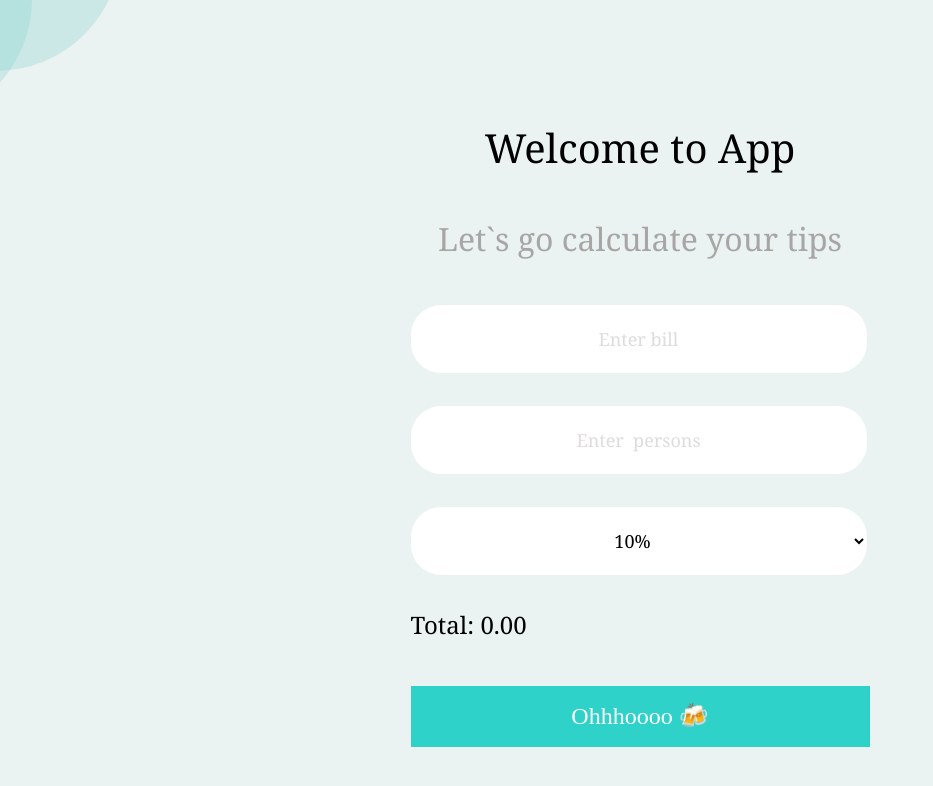
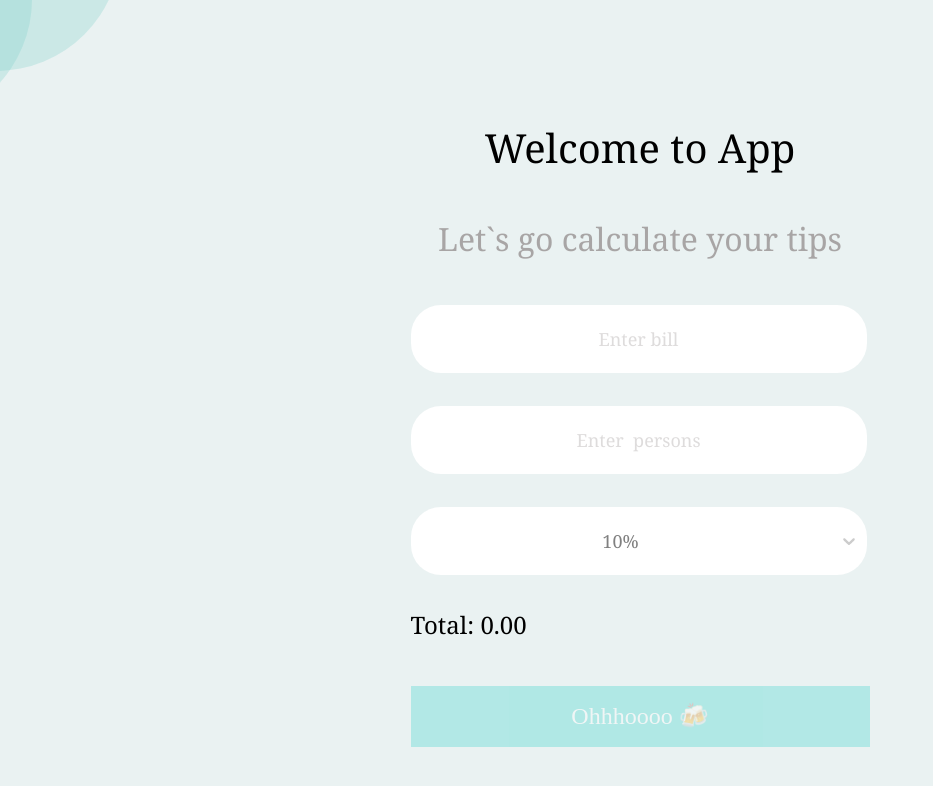
Before and after one commit to KonstantinEw/react-tips-calculator, a React (Create React App) app: page / in a window 1280 px wide. Shown: the top 786 px of the page, without its empty margins (0-933 px from the left). Built offline with nearby package versions, Linux system fonts and the light colour scheme.

Commit message:
add(PROJ-3): add select

```diff
--- a/src/App.tsx
+++ b/src/App.tsx
@@ -1,28 +1,6 @@
-import styled from 'styled-components'
+import { AppWrapper, BgImageWrapper } from './assets/GlobalStyles';
 import { ReactComponent as BgImage } from './assets/icon/shape.svg'
 import { Form } from './components/Form/Form'
-
-const AppWrapper = styled.div`
-  position:relative;
-  display: flex;
-  justify-content:center;
-  width: 1512px;
-  background: #EAF2F2;
-  padding: 203px 0px 138px 0px;
-
-  @media (max-width: 768px) {
-      width: 744px;
-    }
-
-    @media (max-width: 480px) {
-      width: 414px;
-    }
-`
-const BgImageWrapper = styled.div`
-  position:absolute;
-  top:0;
-  left:0;
-`
 
 export const App = () => {
   return (
--- a/src/assets/GlobalStyles.ts
+++ b/src/assets/GlobalStyles.ts
@@ -1,4 +1,4 @@
-import { createGlobalStyle } from "styled-components"
+import styled, { createGlobalStyle } from "styled-components"
 
 export const Global = createGlobalStyle`
 *{
@@ -15,3 +15,25 @@ body{
     align-items: center;
 }
 `
+const AppWrapper = styled.div`
+    position:relative;
+    display: flex;
+    justify-content:center;
+    width: 1512px;
+    background: #EAF2F2;
+    padding: 203px 0px 138px 0px;
+
+    @media (max-width: 768px) {
+        width: 744px;
+        }
+
+        @media (max-width: 480px) {
+        width: 414px;
+        }
+    `
+const BgImageWrapper = styled.div`
+    position:absolute;
+    top:0;
+    left:0;
+`
+export { BgImageWrapper, AppWrapper }
--- a/src/components/Button/Button.tsx
+++ b/src/components/Button/Button.tsx
@@ -1,12 +1,15 @@
-import React from 'react'
+import { isDisabled } from '@testing-library/user-event/dist/utils'
 import { StyledButton } from './buttonStyle'
 
 interface IProps {
-    isDisablet: boolean
+    isDisabled: boolean
 }
 
-export const Button = ({ isDisablet }: IProps) => {
+export const Button = ({ isDisabled }: IProps) => {
+    const handleIsDisablet = () => {
+
+    }
     return (
-        <StyledButton disabled={isDisablet} type='submit'>Ohhhoooo 🍻 </StyledButton>
+        <StyledButton disabled={isDisabled} type='submit'>Ohhhoooo 🍻 </StyledButton>
     )
 }
--- a/src/components/Button/buttonStyle.ts
+++ b/src/components/Button/buttonStyle.ts
@@ -10,6 +10,9 @@ export const StyledButton = styled.button`
     font-weight: 400;
     font-size: 24px;
     color: #FFFFFF;
+    &:disabled {
+        opacity: 0.3;
+    }
     @media (max-width: 768px) {
         width: 321px;
     }
--- a/src/components/CustomSelect/CustomSelect.tsx
+++ b/src/components/CustomSelect/CustomSelect.tsx
@@ -1,11 +1,36 @@
-import { StyledCustomSelect } from "./customSelector"
+import { StyledCustomSelect } from './styledSelect'
 
-export const CustomSelect = () => {
+interface IOptions {
+    value: string,
+    label: string,
+}
+
+interface IProps {
+    value: string,
+    onChange: any
+}
+
+const options: IOptions[] = [
+    { value: '10%', label: '10%' },
+    { value: '15%', label: '15%' },
+    { value: '20%', label: '20%' }
+]
+
+export const CustomSelect = ({ value, onChange }: IProps) => {
+
+    const getPercent = () => {
+        return value ? options.find(percent => percent.value === value) : ''
+    }
+    const getOnChange = (newValue: any) => {
+        onChange(newValue.value)
+    }
+
     return (
-        <StyledCustomSelect>
-            <option value={'10%'}>10%</option>
-            <option value={'15%'}>15%</option>
-            <option value={'20%'}>20%</option>
-        </StyledCustomSelect>
+        <StyledCustomSelect options={options}
+            isSearchable={false}
+            classNamePrefix={'Select'}
+            placeholder={value}
+            onChange={getOnChange}
+            value={getPercent} />
     )
 }
--- a/src/components/CustomSelect/customSelector.ts
+++ /dev/null
@@ -1,28 +0,0 @@
-import styled from 'styled-components'
-
-export const StyledCustomSelect = styled.select`
-    height: 68px;
-    width: 456px;
-    background: #FFFFFF;
-    border-radius: 30px;
-    margin-bottom: 33px;
-    border: none;
-    font-family: Georgia, 'Times New Roman', Times, serif;
-    font-style: normal;
-    font-weight: 400;
-    font-size: 18px;
-    text-align:center;
-    @media (max-width: 768px) {
-        width: 331px;
-    }
-
-
-    &::placeholder {
-    opacity: 0.4;
-    text-align: center;
-    color: #756C6C;
-    }
-    &:focus {
-        outline: none;
-    }
-`
--- /dev/null
+++ b/src/components/CustomSelect/styledSelect.ts
@@ -0,0 +1,26 @@
+import styled from 'styled-components'
+import Select from 'react-select'
+
+export const StyledCustomSelect = styled(Select)`
+    font-family: Georgia, 'Times New Roman', Times, serif;
+    font-style: normal;
+    font-weight: 400;
+    font-size: 18px;
+    text-align:center;
+    &:focus {
+                outline: none;
+    }
+    .Select__control {
+        height: 68px;
+        width: 456px;
+        background: #FFFFFF;
+        border-radius: 30px;
+        border: none;
+            @media (max-width: 768px) {
+            width: 331px;
+        }
+    }
+    .Select__indicator-separator {
+        display:none;
+    }
+`
--- a/src/components/Form/Form.tsx
+++ b/src/components/Form/Form.tsx
@@ -1,4 +1,4 @@
-import { useState } from 'react'
+import { FormEvent, useState } from 'react'
 import { Button } from '../Button/Button'
 import { CustomSelect } from '../CustomSelect/CustomSelect'
 import { Input } from '../Input/Input'
@@ -8,17 +8,24 @@ export const Form = () => {
     const [bill, setBill] = useState('');
     const [persons, setPersons] = useState('');
     const [total, setTotal] = useState(0);
-    const [isDisablet, setDisabled] = useState(true)
+    const [isDisabled, setDisabled] = useState(true)
+    const [percentTips, setPercentTips] = useState('10%')
+
+    const handleSubmit = (event: FormEvent<HTMLFormElement>) => {
+        event.preventDefault();
+        const total = (+bill * +persons / 100) * parseInt(percentTips);
+        setTotal(total)
+    }
 
     return (
-        <FormWrapper onSubmit={() => { }}>
+        <FormWrapper onSubmit={handleSubmit}>
             <Title>Welcome to App</Title>
             <SubTitle>Let`s go calculate your tips</SubTitle>
             <Input name='bill' onChange={setBill} value={bill} placeholder='Enter bill' />
             <Input name='persons' onChange={setPersons} value={persons} placeholder='Enter  persons' />
-            <CustomSelect />
+            <CustomSelect value={percentTips} onChange={setPercentTips} />
             <Total>Total: {total.toFixed(2)}</Total>
-            <Button isDisablet={isDisablet} />
+            <Button isDisabled={!bill || !persons} />
         </FormWrapper>
     )
 }
--- a/src/components/Form/formStyle.ts
+++ b/src/components/Form/formStyle.ts
@@ -34,7 +34,7 @@ const Total = styled.p`
     font-style: normal;
     font-weight: 500;
     font-size: 24px;
-    margin-bottom: 45px;
+    margin: 33px 0px 45px 0px;
     @media (max-width: 480px) {
         font-size: 18px;
     }
```
